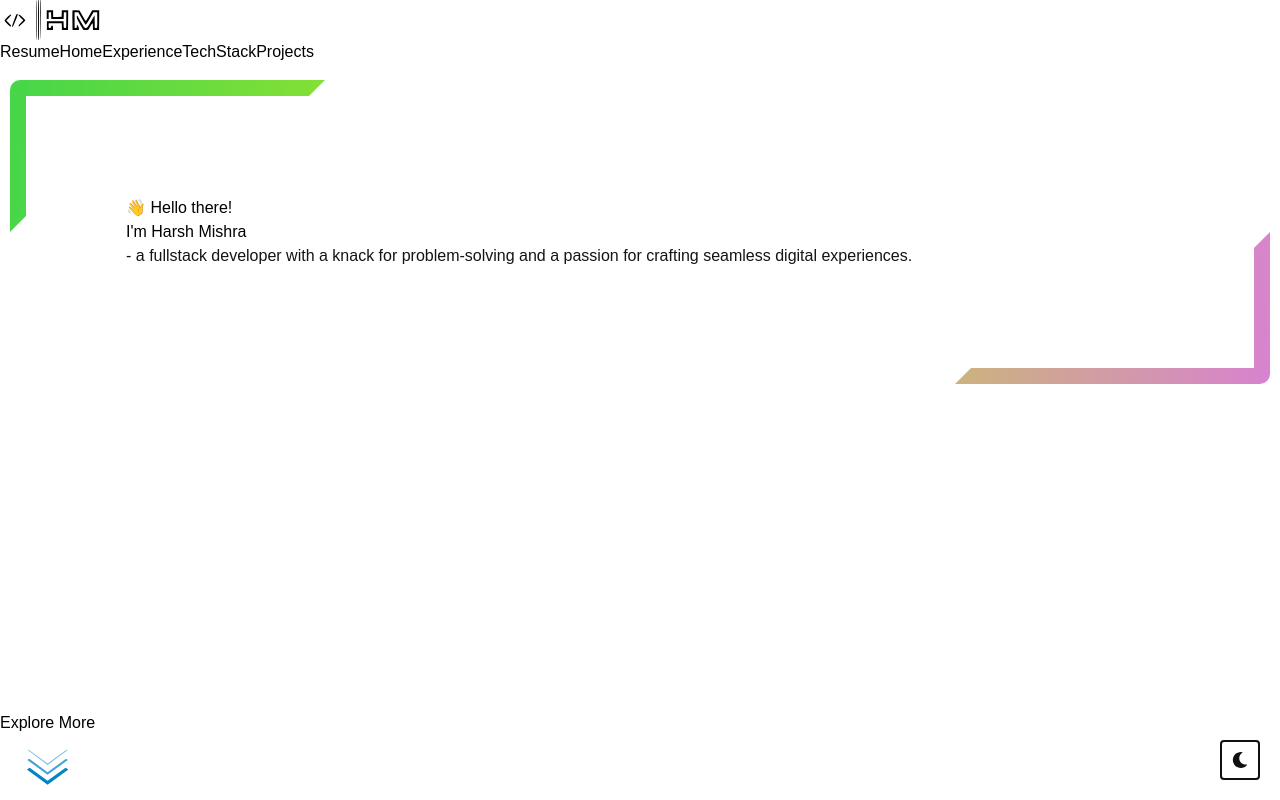
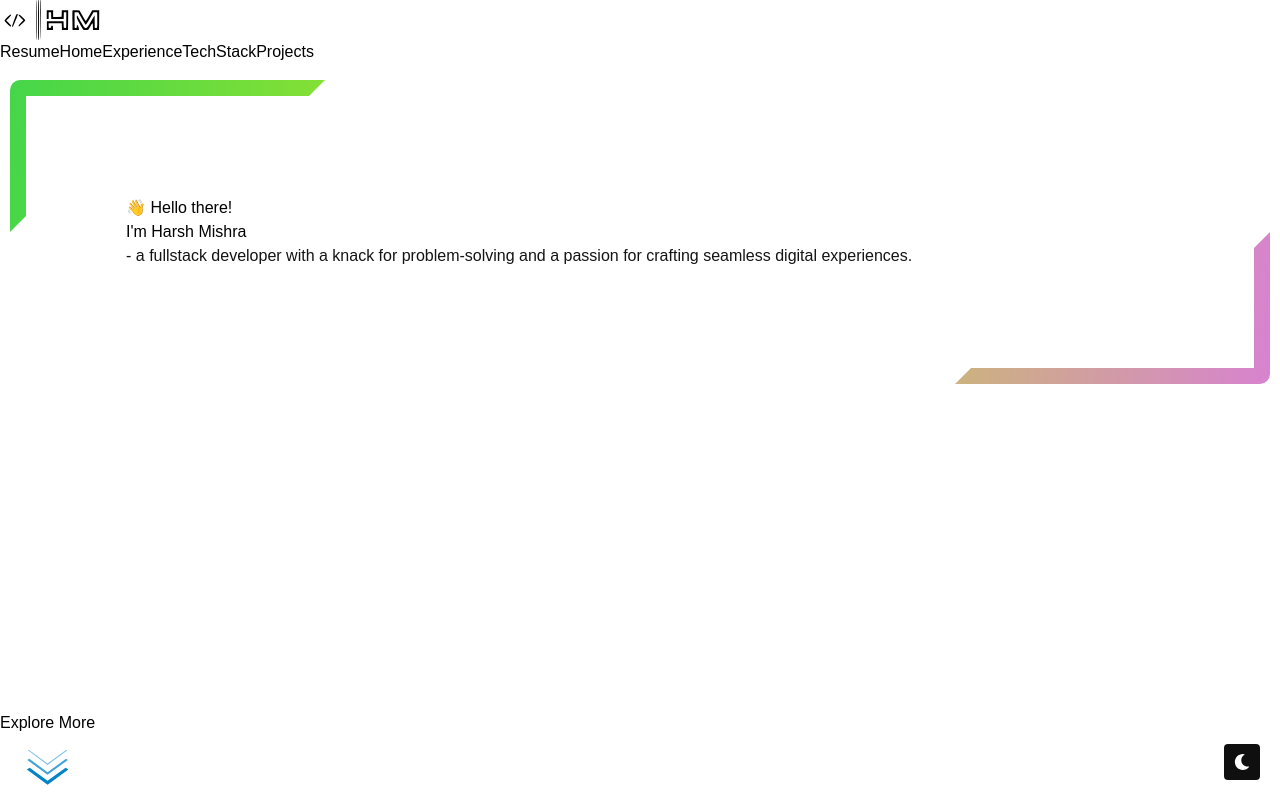
Before and after one commit to harsh2799/my_portfolio, a React (Vite) app: page / in a window 1280 px wide. Built offline with nearby package versions, Linux system fonts and the light colour scheme; a web font is replaced by a local one.

Commit message:
Add Dark Theme Toggle

```diff
--- a/src/index.css
+++ b/src/index.css
@@ -224,13 +224,13 @@
 }
 
 .light-toggle-switch {
-  border: 2px solid #0f0f0f;
-  color: #0f0f0f;
+  background-color: #0f0f0f;
+  color: white;
 }
 
 .dark-toggle-switch {
-  border: 2px solid yellow;
-  color: yellow;
+  background-color: yellow;
+  color: #0f0f0f;
 }
 
 .light-toggle-switch:hover {
```
